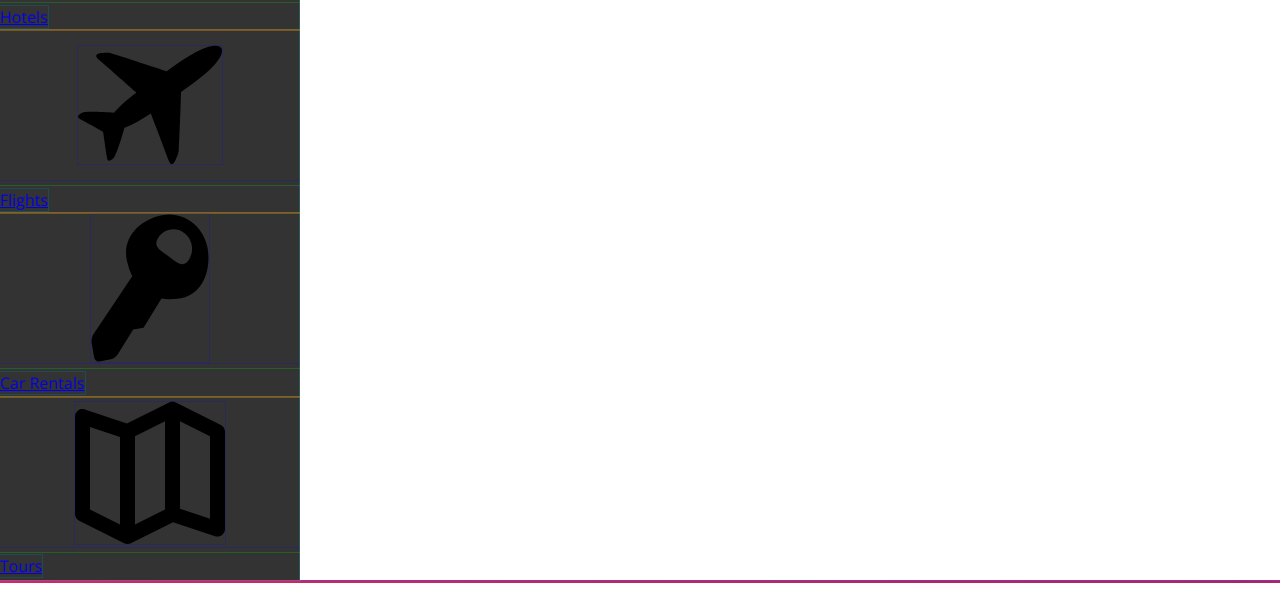
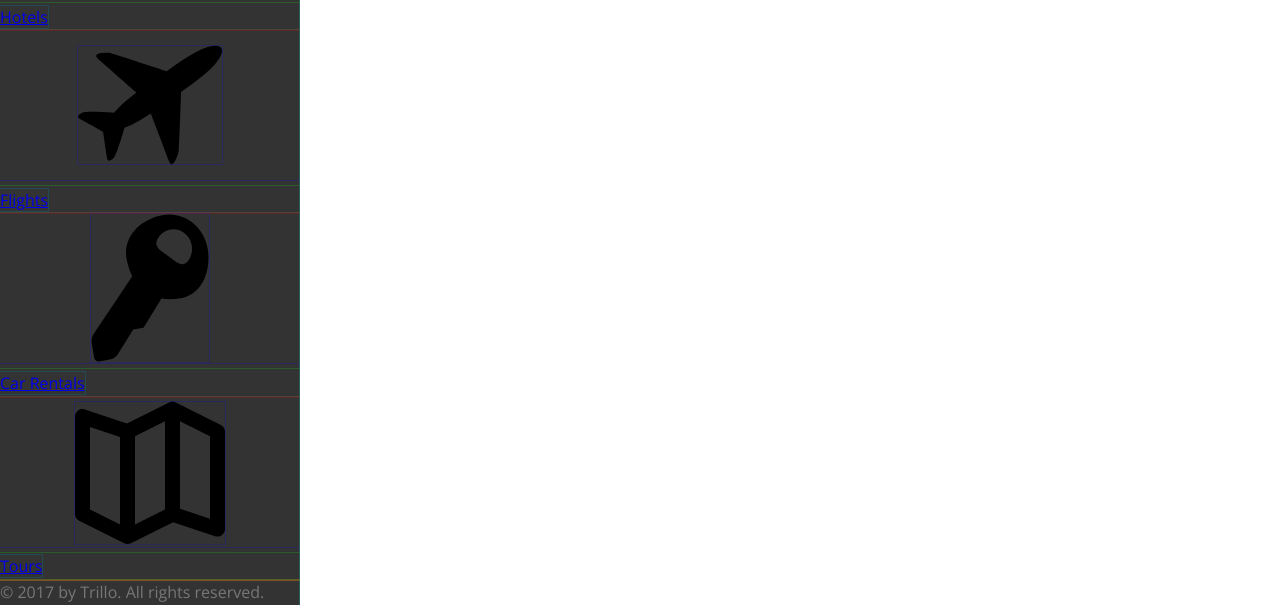
Before and after one commit to reinhardliess/trillo, a website: page index.html in a window 1280 px wide. Shown: the part 217-822 px from the top of the page. Before the commit the page ends 800 px from the top, so only its background shows below. Drawn offline with nearby package versions, Linux system fonts and the light colour scheme; files that its build step writes are made by us from their sources.

Commit message:
fix: fix navigation

```diff
--- a/index.html
+++ b/index.html
@@ -18,7 +18,11 @@
       <header class="header">
         <img src="./img/logo.png" alt="Company Logo" class="logo" />
         <form action="/" method="get" class="search">
-          <input type="text" class="search__input" placeholder="Search hotels" />
+          <input
+            type="text"
+            class="search__input"
+            placeholder="Search hotels"
+          />
           <button type="submit" class="search__button">
             <svg class="search__icon">
               <use
@@ -41,9 +45,11 @@
             </svg>
           </div>
           <div class="user-nav__user">
-            <img src="./img/user.jpg" alt="Profile photo" class="user-nav__user-photo" /><span
-              class="user-nav__user-name"
-            >Laura</span>
+            <img
+              src="./img/user.jpg"
+              alt="Profile photo"
+              class="user-nav__user-photo"
+            /><span class="user-nav__user-name">Laura</span>
           </div>
         </nav>
       </header>
@@ -58,8 +64,6 @@
                 <span>Hotels</span>
               </a>
             </li>
-          </ul>
-          <ul class="side-nav">
             <li class="side-nav__item">
               <a href="#" class="side-nav__link">
                 <svg class="side-nav__icon">
@@ -68,8 +72,6 @@
                 <span>Flights</span>
               </a>
             </li>
-          </ul>
-          <ul class="side-nav">
             <li class="side-nav__item">
               <a href="#" class="side-nav__link">
                 <svg class="side-nav__icon">
@@ -78,8 +80,6 @@
                 <span>Car Rentals</span>
               </a>
             </li>
-          </ul>
-          <ul class="side-nav">
             <li class="side-nav__item">
               <a href="#" class="side-nav__link">
                 <svg class="side-nav__icon">
@@ -89,10 +89,13 @@
               </a>
             </li>
           </ul>
+
+          <footer class="sidebar__footer">
+            &copy; 2017 by Trillo. All rights reserved.
+          </footer>
         </nav>
         <main class="hotel-view">Hotel-View</main>
       </div>
     </div>
-
   </body>
 </html>
```
